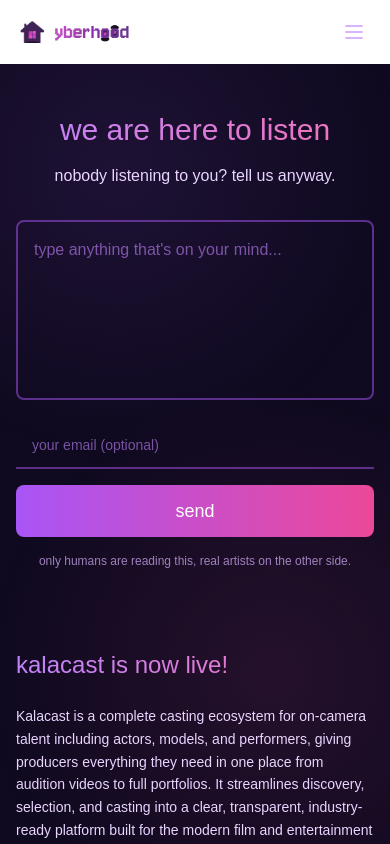
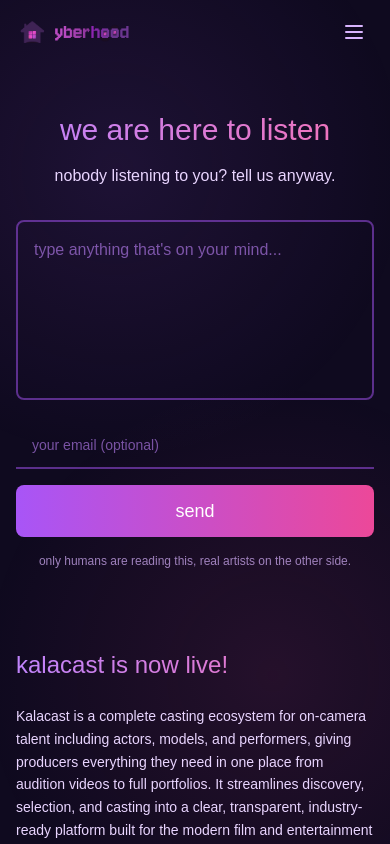
Before and after one commit to Abhishekmohan7171/yberhood, an Angular app: page / in a window 390 px wide. Shown: the top 844 px of the page. Built offline with nearby package versions, Linux system fonts and the light colour scheme; a web font is replaced by a local one.

Commit message:
header blur on scroll

```diff
--- a/src/app/components/footer/footer.component.html
+++ b/src/app/components/footer/footer.component.html
@@ -1,4 +1,4 @@
-<footer class="bg-yberhood-dark border-t border-purple-900/30 py-6 sm:py-8">
+<footer class="bg-transparent border-t border-purple-900/30 py-6 sm:py-8">
   <div class="container mx-auto px-4 sm:px-6 lg:px-8">
     <div class="flex flex-col sm:flex-row items-center justify-between gap-4">
       <!-- Social Links -->
--- a/src/app/components/header/header.component.html
+++ b/src/app/components/header/header.component.html
@@ -1,4 +1,8 @@
-<header class="fixed top-0 left-0 right-0 z-50 md:bg-transparent bg-white md:backdrop-blur-none backdrop-blur-md">
+<header [ngClass]="{
+  'fixed top-0 left-0 right-0 z-50 transition-colors duration-300': true,
+  'bg-black/[.01] backdrop-blur-md': scrolled,
+  'bg-transparent': !scrolled
+}">
   <nav class="container mx-auto px-4 sm:px-6 lg:px-8">
     <div class="flex items-center justify-between h-16 sm:h-20">
       <!-- Logo -->
--- a/src/app/components/header/header.component.ts
+++ b/src/app/components/header/header.component.ts
@@ -1,6 +1,8 @@
 import { Component } from '@angular/core';
 import { RouterLink, RouterLinkActive } from '@angular/router';
 import { CommonModule } from '@angular/common';
+
+import { HostListener } from '@angular/core';
 
 @Component({
   selector: 'app-header',
@@ -11,6 +13,12 @@ import { CommonModule } from '@angular/common';
 })
 export class HeaderComponent {
   isMobileMenuOpen = false;
+  scrolled = false;
+
+  @HostListener('window:scroll', [])
+  onWindowScroll() {
+    this.scrolled = window.scrollY > 10;
+  }
 
   toggleMobileMenu(event?: Event) {
     if (event) {
```
